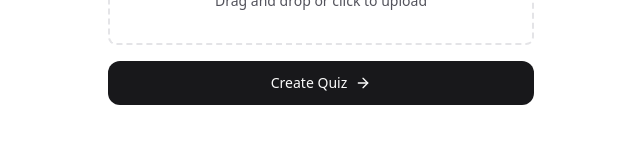
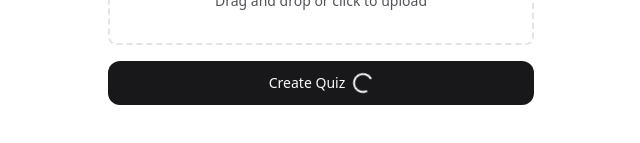
Before and after one commit to ntsonnenberg/quizzzard, a Next.js app: page / in a window 1280 px wide. Both pictures are taken after a click on the button "Create Quiz". Shown: the part 465-608 px from the top of the page, without its empty margins (319-959 px from the left). Built offline with nearby package versions, Linux system fonts and the light colour scheme.

Commit message:
Configured loading state and print out claude response in frontend.

```diff
--- a/app/globals.css
+++ b/app/globals.css
@@ -64,3 +64,23 @@
     @apply bg-background text-foreground;
   }
 }
+
+.loader {
+  width: 20px;
+  height: 20px;
+  border: 2px solid #FFF;
+  border-bottom-color: transparent;
+  border-radius: 50%;
+  display: inline-block;
+  box-sizing: border-box;
+  animation: rotation 1s linear infinite;
+  }
+
+  @keyframes rotation {
+  0% {
+      transform: rotate(0deg);
+  }
+  100% {
+      transform: rotate(360deg);
+  }
+  }
--- a/components/FileUploadForm.tsx
+++ b/components/FileUploadForm.tsx
@@ -7,20 +7,26 @@ import axios from "axios";
 
 export default function FileUploadForm() {
   const [file, setFile] = useState<File | null>(null);
+  const [isLoading, setIsLoading] = useState<boolean>(false);
+  const [claudeResponse, setClaudeResponse] = useState<string | null>(null);
 
   const handleFormSubmit = async (
     event: React.SyntheticEvent<HTMLFormElement>
   ) => {
     event.preventDefault();
 
+    setIsLoading(true);
     const data = new FormData();
     if (!file) {
       return;
     }
 
     data.append("file", file);
+
     const response = await axios.post("/api/process-file", data);
-    console.log(response.data);
+
+    setClaudeResponse(response.data.claudeReponse);
+    setIsLoading(false);
   };
 
   return (
@@ -29,7 +35,10 @@ export default function FileUploadForm() {
       className="flex flex-col items-center gap-4 w-1/3"
     >
       <Input_03 setFile={setFile} />
-      <Btn01 className="w-full">Create Quiz</Btn01>
+      <Btn01 className="w-full" isLoading={isLoading}>
+        Create Quiz
+      </Btn01>
+      {claudeResponse}
     </form>
   );
 }
--- a/components/kokonutui/btn-01.tsx
+++ b/components/kokonutui/btn-01.tsx
@@ -1,14 +1,19 @@
+"use client";
+
 import { Button } from "@/components/ui/button";
 import { cn } from "@/lib/utils";
 import { ArrowRight } from "lucide-react";
 
 interface Btn01Props extends React.ButtonHTMLAttributes<HTMLButtonElement> {
+  className?: string;
   children?: React.ReactNode;
+  isLoading?: boolean;
 }
 
 export default function Btn01({
   className,
   children = "Continue",
+  isLoading,
   ...props
 }: Btn01Props) {
   return (
@@ -27,12 +32,12 @@ export default function Btn01({
       {...props}
     >
       <div
-                className={cn(
-                    "flex items-center gap-2",
-                    "transition-all duration-300"
-                )}
+        className={cn("flex items-center gap-2", "transition-all duration-300")}
       >
         <span>{children}</span>
+        {isLoading ? (
+          <span className="loader"></span>
+        ) : (
           <ArrowRight
             className={cn(
               "w-4 h-4",
@@ -40,6 +45,7 @@ export default function Btn01({
               "group-hover:translate-x-1"
             )}
           />
+        )}
       </div>
     </Button>
   );
```
Also changed, not shown: app/quiz/page.tsx (added). Lines whose indentation alone changed are shown as unchanged.
